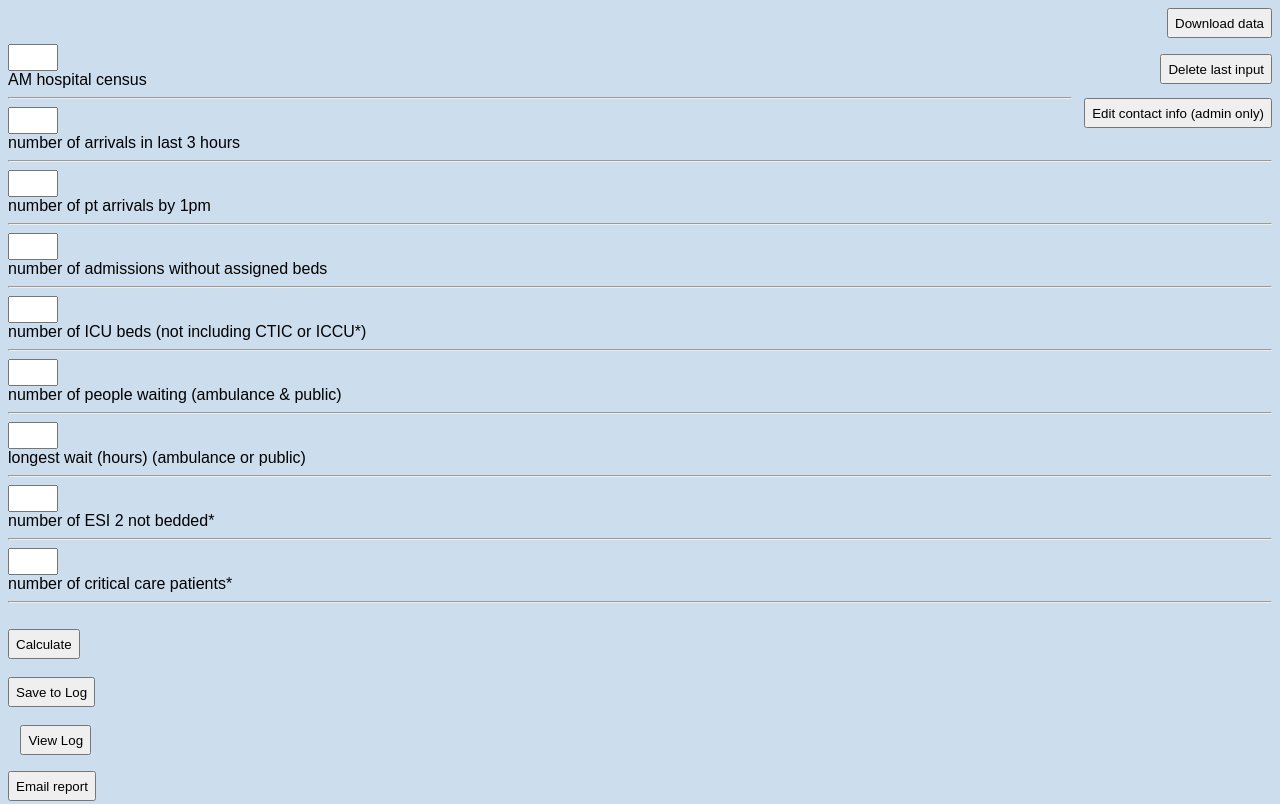
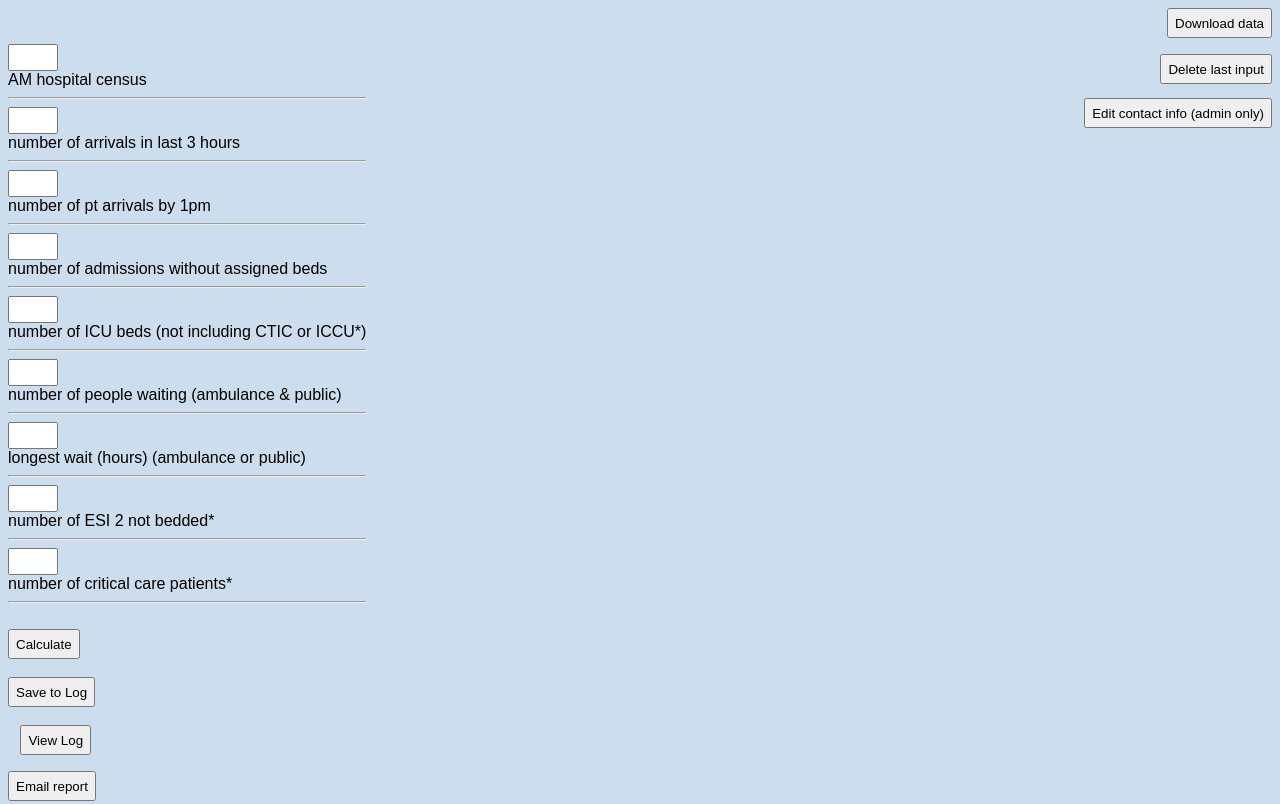
Before and after one commit to vinport16/Surge-Management, a website: page adder.html in a window 1280 px wide. Shown: the top 804 px of the page. Drawn offline with nearby package versions, Linux system fonts and the light colour scheme; no server answers.

Commit message:
cleaned up calculator page

```diff
--- a/adder.html
+++ b/adder.html
@@ -40,7 +40,7 @@
     	</form>
 	</div>
 	<br><br>
-	<div>
+	<div style="width:auto; display:inline-block;">
 		<input type="number" min="0" id="census"><br> AM hospital census <hr> <!-- 540 or more -->
 
 		<input type="number" min="0" id="20arrivals"><br> number of arrivals in last 3 hours <hr> <!-- 20 or more -->
```
